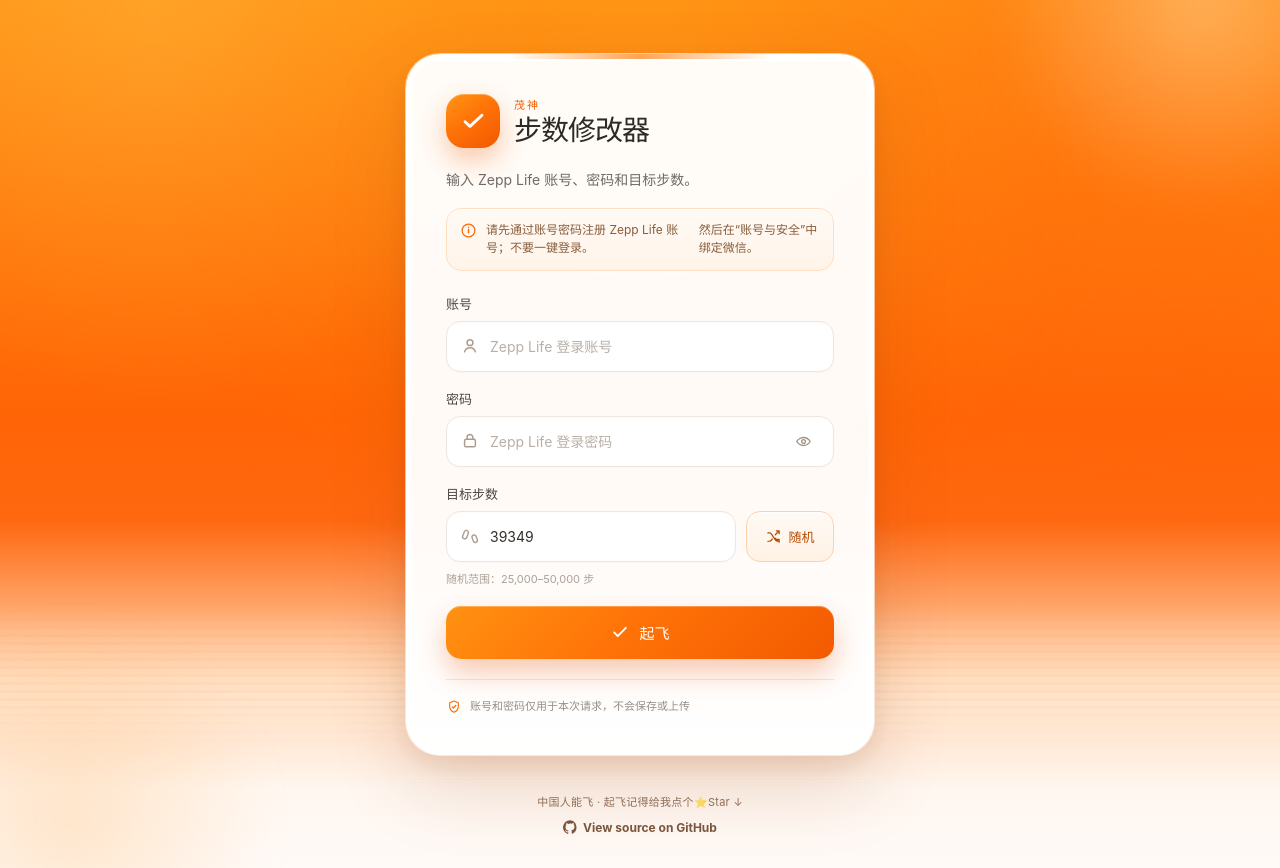
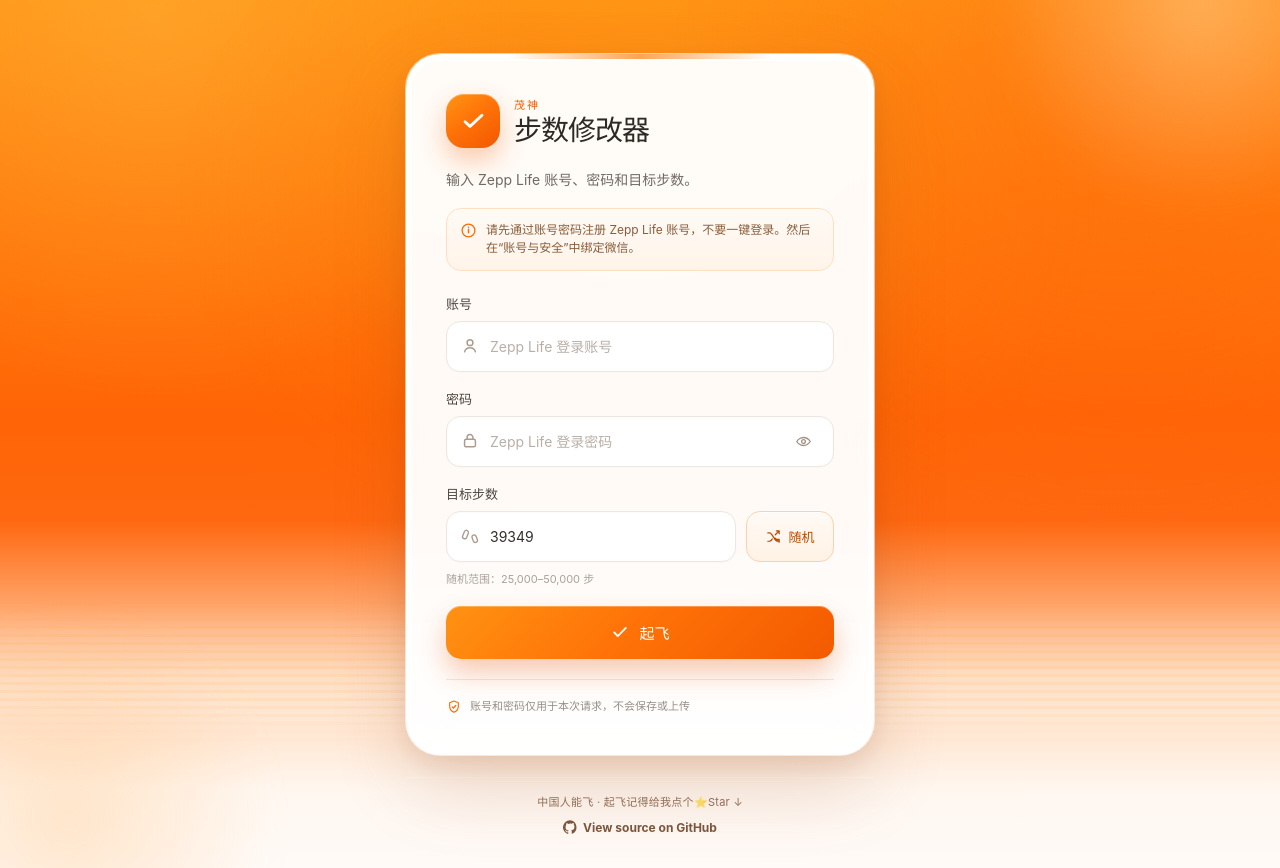
Before and after one commit to DannyWongIsAvailable/Xiaomi-Steps-web, a Vue app: page / in a window 1280 px wide. Built offline with nearby package versions, Linux system fonts and the light colour scheme.

Commit message:
更新页面

```diff
--- a/src/components/StepsTool.vue
+++ b/src/components/StepsTool.vue
@@ -118,8 +118,7 @@
           <circle cx="12" cy="12" r="9" stroke="currentColor" stroke-width="1.8" />
           <path d="M12 10.2v5.1M12 7.2v.15" stroke="currentColor" stroke-width="2" stroke-linecap="round" />
         </svg>
-        <span>请先通过账号密码注册 Zepp Life 账号；不要一键登录。</span>
-        <span>然后在“账号与安全”中绑定微信。</span>
+        <span>请先通过账号密码注册 Zepp Life 账号，不要一键登录。然后在“账号与安全”中绑定微信。</span>
       </div>
 
       <form class="form" @submit.prevent="submit">
```
